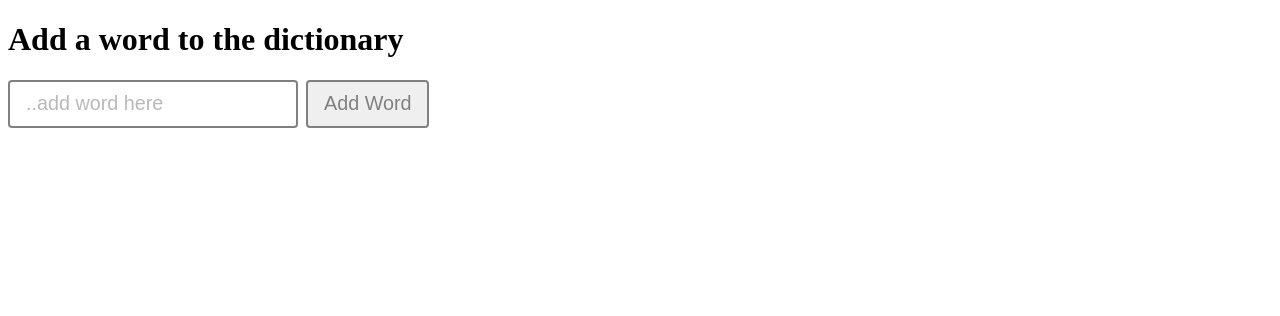
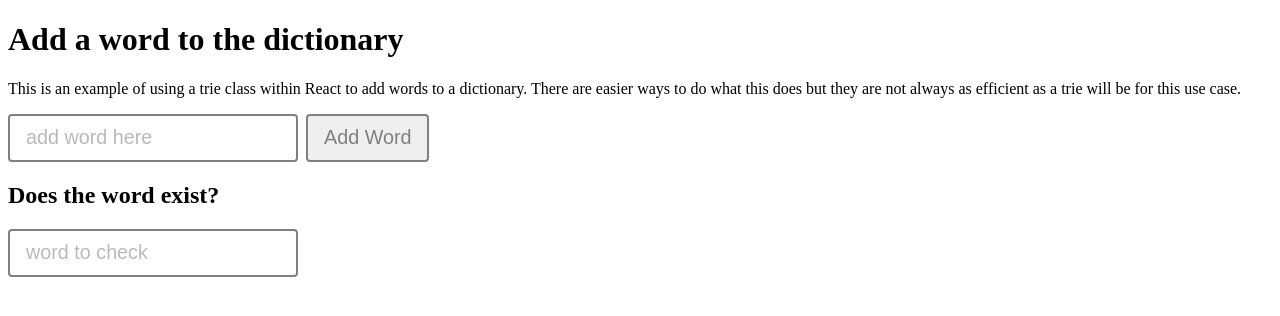
Before and after one commit to mulrooneydesign/trie-tree-typescript, a React (Vite) app: page / in a window 1280 px wide. Shown: the top 316 px of the page. Built offline with nearby package versions, Linux system fonts and the light colour scheme.

Commit message:
Add UI to showing checking and add type for class

```diff
--- /dev/null
+++ b/src/components/CheckWord/CheckWord.tsx
@@ -0,0 +1,38 @@
+/** @jsxImportSource @emotion/react */
+import { useEffect, useState } from 'react';
+import { Input } from '../index';
+import { css } from '@emotion/react';
+
+import type { TrieType } from '../../trie-tree/trie';
+
+const wrapperStyles = css`
+  display: flex;
+  gap: 0.5rem;
+`;
+
+interface CheckWordProps {
+  wordsTrie: TrieType;
+}
+
+export default function CheckWord({ wordsTrie }: CheckWordProps) {
+  const [word, setWord] = useState<string>('');
+  const [doesExist, setDoesExist] = useState<boolean>(false);
+
+  const wordExists = wordsTrie.hasWord(word);
+
+  useEffect(() => {
+    setDoesExist(wordExists);
+  }, [word, wordExists]);
+
+  return (
+    <div css={wrapperStyles}>
+      <Input
+        type="text"
+        placeholder="word to check"
+        onChangeCallback={setWord}
+        value={word}
+      />
+      {doesExist ? <p>{word} exists</p> : null}
+    </div>
+  );
+}
--- a/src/components/Input/Input.tsx
+++ b/src/components/Input/Input.tsx
@@ -5,7 +5,7 @@ import { css } from '@emotion/react';
 interface InputProps {
   placeholder: string;
   type: HTMLInputTypeAttribute;
-  stateSetter: React.Dispatch<React.SetStateAction<string>>;
+  onChangeCallback: React.Dispatch<React.SetStateAction<string>>;
   value: string;
 }
 
@@ -33,7 +33,7 @@ const inputStyles = css`
 export default function Input({
   type,
   placeholder,
-  stateSetter,
+  onChangeCallback,
   value,
 }: InputProps) {
   return (
@@ -41,7 +41,7 @@ export default function Input({
       css={inputStyles}
       type={type}
       placeholder={placeholder}
-      onChange={(e) => stateSetter(e.target.value)}
+      onChange={(e) => onChangeCallback(e.target.value)}
       value={value}
     />
   );
--- a/src/components/WordTrie/WordTrie.tsx
+++ b/src/components/WordTrie/WordTrie.tsx
@@ -1,7 +1,7 @@
 /** @jsxImportSource @emotion/react */
 import { useState } from 'react';
 import { Trie } from '../../trie-tree/trie';
-import { Input, Button } from '../index';
+import { Input, Button, CheckWord } from '../index';
 import { css } from '@emotion/react';
 
 const wrapperStyles = css`
@@ -21,15 +21,22 @@ export default function WordTrie() {
   return (
     <div>
       <h1>Add a word to the dictionary</h1>
+      <p>
+        This is an example of using a trie class within React to add words to a
+        dictionary. There are easier ways to do what this does but they are not
+        always as efficient as a trie will be for this use case.
+      </p>
       <div css={wrapperStyles}>
         <Input
           type="text"
-          placeholder="..add word here"
-          stateSetter={setWord}
+          placeholder="add word here"
+          onChangeCallback={setWord}
           value={word}
         />
         <Button onClickHandler={onClickHandler} text="Add Word" />
       </div>
+      <h2>Does the word exist?</h2>
+      <CheckWord wordsTrie={trie} />
     </div>
   );
 }
--- a/src/components/index.tsx
+++ b/src/components/index.tsx
@@ -1,5 +1,6 @@
 import WordTrie from './WordTrie/WordTrie';
 import Input from './Input/Input';
 import Button from './Button/Button';
+import CheckWord from './CheckWord/CheckWord';
 
-export { WordTrie, Input, Button };
+export { WordTrie, Input, Button, CheckWord };
```
Also changed, not shown: src/trie-tree/trie.ts (+7 -1 lines).
